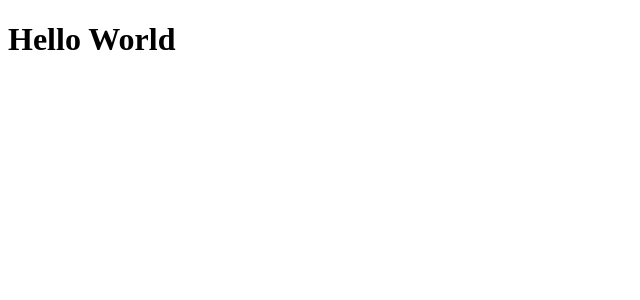
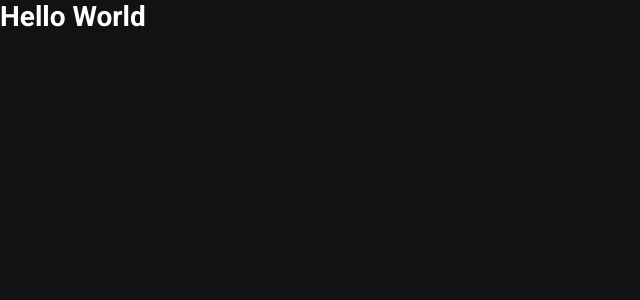
Before and after one commit to arthurdedeus/ignews, a Next.js app: page / in a window 1280 px wide. Shown: the top 300 px of the page, without its empty margins (0-640 px from the left). Built offline with nearby package versions, Linux system fonts and the light colour scheme.

Commit message:
Nextjs fundamentals (#1)
* feat: Add sass to project

* feat: Configure external fonts

* feat: Add dynamic page title

* feat: Add global styles

```diff
--- a/package.json
+++ b/package.json
@@ -11,7 +11,8 @@
   "dependencies": {
     "next": "12.1.4",
     "react": "18.0.0",
-    "react-dom": "18.0.0"
+    "react-dom": "18.0.0",
+    "sass": "^1.49.11"
   },
   "devDependencies": {
     "@types/node": "^17.0.23",
--- a/src/pages/_app.tsx
+++ b/src/pages/_app.tsx
@@ -1,4 +1,6 @@
-import { AppProps } from 'next/app'
+import { AppProps } from 'next/app';
+
+import '../styles/global.scss';
 
 function MyApp({ Component, pageProps }: AppProps) {
   return <Component {...pageProps} />
--- /dev/null
+++ b/src/pages/_document.tsx
@@ -0,0 +1,19 @@
+import Document, { Html, Head, Main, NextScript } from 'next/document'
+
+export default class MyDocument extends Document {
+  render() {
+    return(
+      <Html>
+        <Head>
+          <link rel="preconnect" href="https://fonts.googleapis.com" />
+          <link rel="preconnect" href="https://fonts.gstatic.com" />
+          <link href="https://fonts.googleapis.com/css2?family=Roboto:wght@400;700;900&display=swap" rel="stylesheet" />
+        </Head>
+        <body>
+          <Main />
+          <NextScript />
+        </body>
+      </Html>
+    )
+  }
+}
--- a/src/pages/index.tsx
+++ b/src/pages/index.tsx
@@ -1,5 +1,12 @@
+import Head from 'next/head'
+
 export default function Home() {
   return (
-    <h1>Hello World</h1>
+    <>
+      <Head>
+        <title>Início | ig.news</title>
+      </Head>
+      <h1>Hello World</h1>
+    </>
   )
 }
--- /dev/null
+++ b/src/styles/global.scss
@@ -0,0 +1,46 @@
+* {
+  margin: 0;
+  padding: 0;
+  box-sizing: border-box;
+}
+
+:root {
+  --white: #FFFFFF;
+
+  --gray-100: #E1E1E6;
+  --gray-300: #A8A8B3;
+  --gray-900: #121214;
+
+  --cyan-500: #61DAFB;
+  --yellow-500: #EBA417;
+}
+
+@media (min-width: 1080px) {
+  html {
+    font-size: 93.75%;
+  }
+}
+
+@media (min-width: 720px) {
+  html {
+    font-size: 87.5%;
+  }
+}
+
+body {
+  background: var(--gray-900);
+  color: var(--white);
+}
+
+body, input, textarea, select, button {
+  font: 400 1rem "Roboto", sans-serif;
+}
+
+button {
+  cursor: pointer;
+}
+
+a {
+  color: inherit;
+  text-decoration: none;
+}
```
Also changed, not shown: 1 other file (tests, documents, lock files or other folders).
